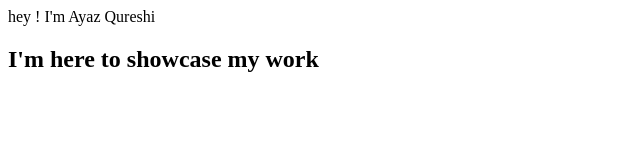
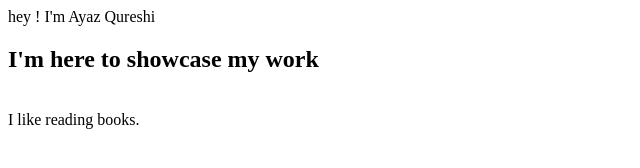
Before and after one commit to ayaz20903/Ayaz_portfolio, a plain HTML site: page index.html in a window 1280 px wide. Shown: the whole page, without its empty margins (0-640 px from the left). Drawn offline with Linux system fonts and the light colour scheme.

Commit message:
doc : updated

```diff
--- a/index.html
+++ b/index.html
@@ -10,6 +10,8 @@
     hey ! I'm Ayaz Qureshi
     <br>
     <h2>I'm here to showcase my work</h2>
+    <br>
+    I like reading books.
 
 </body>
 </html>
```
